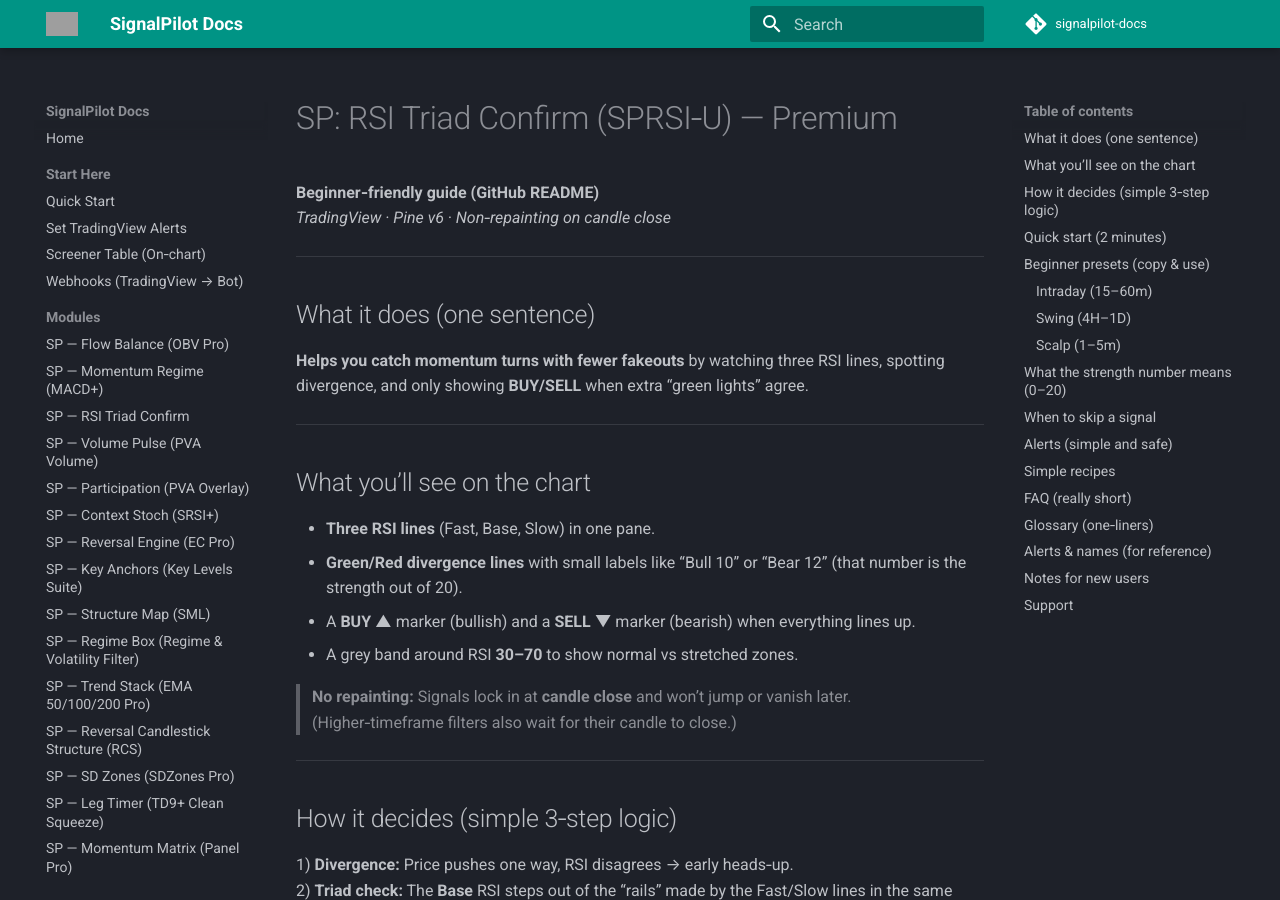
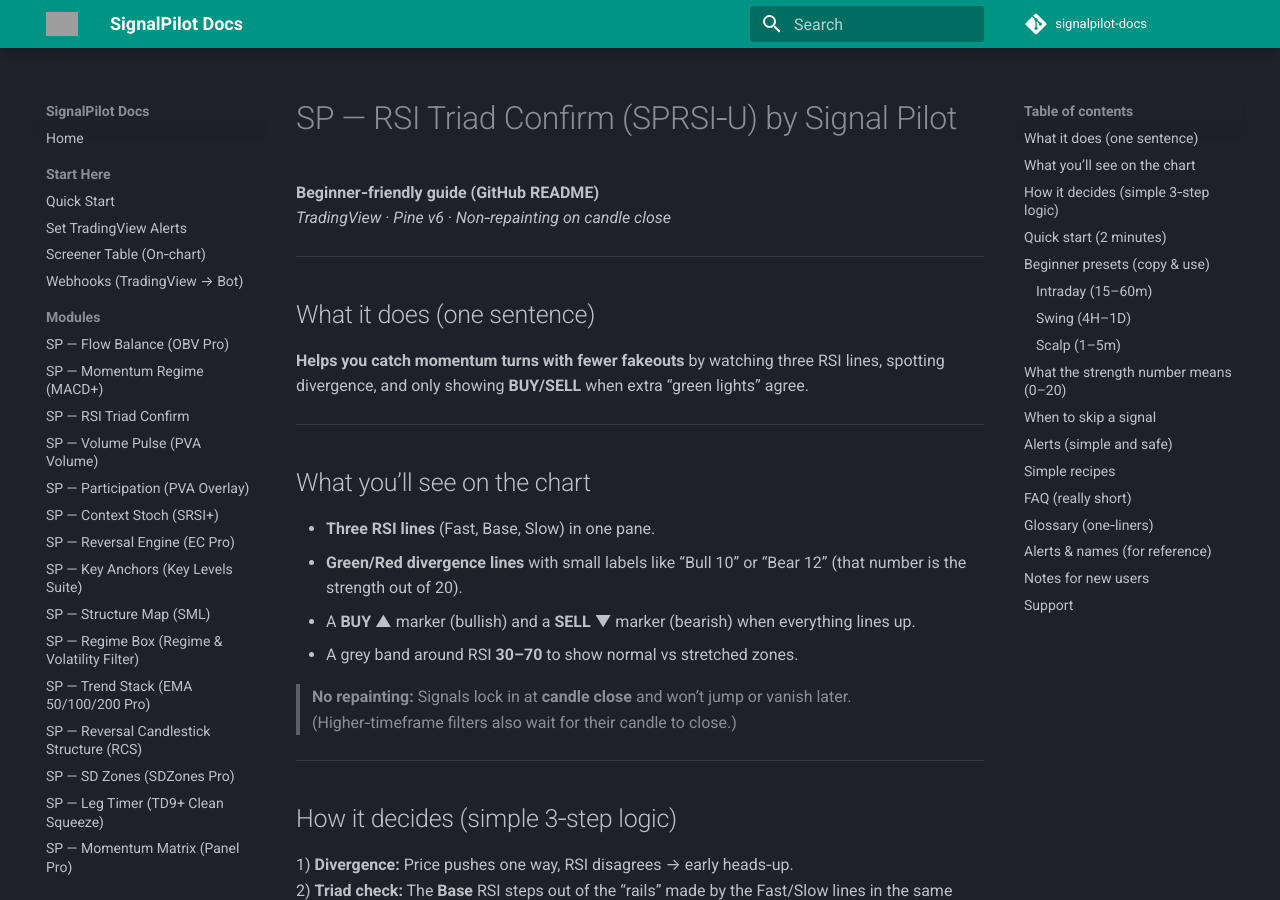
Before and after one commit to Signalpilot/signalpilot-docs, an MkDocs documentation site: the page built from docs/sp-srsi-plus.md, in a window 1280 px wide and 900 px high. Built offline with MkDocs 1.6.1 and Material for MkDocs 9.7.7, drawn with Linux system fonts in a browser that asks for light colours; comment, search, counter and statistics services are not loaded; grey boxes are pictures that could not be loaded.

Commit message:
Update sp-srsi-plus.md

```diff
--- a/docs/sp-srsi-plus.md
+++ b/docs/sp-srsi-plus.md
@@ -1,4 +1,4 @@
-# SP: RSI Triad Confirm (SPRSI‑U) — Premium
+# SP — RSI Triad Confirm (SPRSI‑U) by Signal Pilot
 **Beginner‑friendly guide (GitHub README)**
 *TradingView · Pine v6 · Non‑repainting on candle close*
 
```
